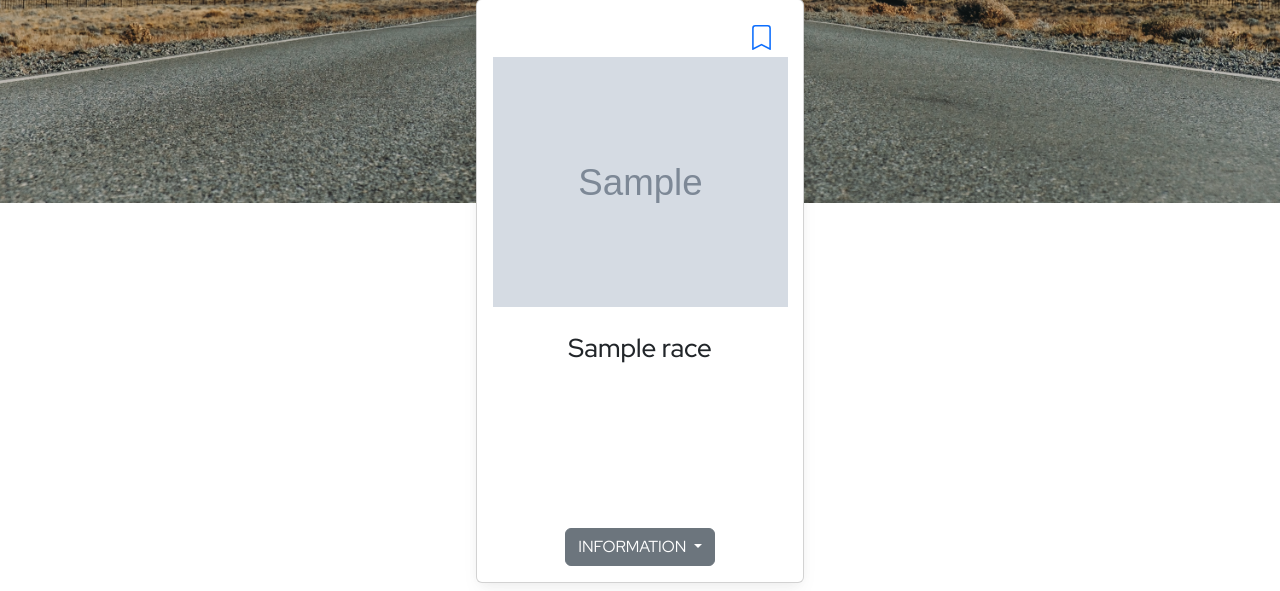
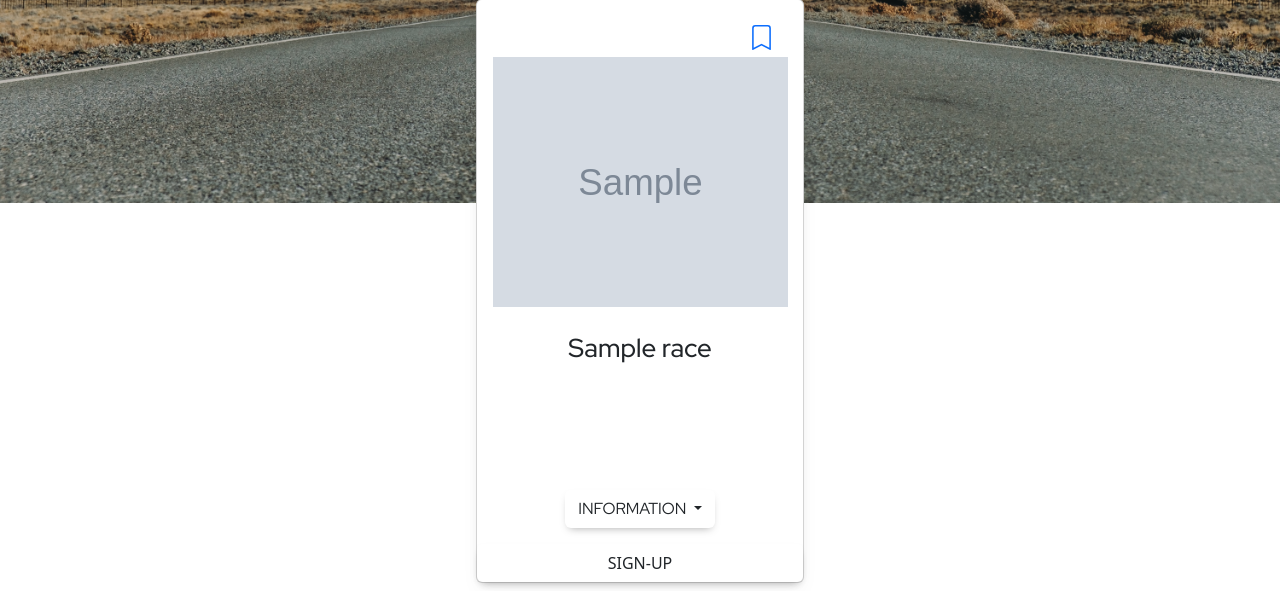
Before and after one commit to PhaseRUN/PhaseRUN-Capstone, a Spring app: template src/main/resources/templates/users/raceSearch.html in a window 1280 px wide. Shown: the part 597-1188 px from the top of the page. Run offline with Thymeleaf, Linux system fonts and the light colour scheme; the template is opened without the code that fills it: most values are stand-ins (such as "Sample title", 1, 10 or a date in 2020); grey boxes marked "Sample" are stand-in pictures; data that the repository does not hold is empty; some of the project's set-up classes (security, data sources, template engines, error pages and the like) are left out, and stand-ins take their place; some libraries are stand-ins or nearby versions.

Commit message:
racesearch link functional, needs styling, can revert back to old boot if needed

```diff
--- a/src/main/resources/templates/users/raceSearch.html
+++ b/src/main/resources/templates/users/raceSearch.html
@@ -91,7 +91,7 @@
                         </div>
                         <div class="card-body general-text d-flex justify-content-center align-items-end">
                             <div class="dropdown-center">
-                                <button class="btn btn-secondary dropdown-toggle" type="button" data-bs-toggle="dropdown" aria-expanded="false">
+                                <button class="btn info-btn dropdown-toggle" type="button" data-bs-toggle="dropdown" aria-expanded="false">
                                     Information
                                 </button>
                                 <div class="dropdown-menu">
@@ -99,6 +99,9 @@
                                 </div>
                             </div>
                         </div>
+                        <div>
+                        <a th:href="${Race.raceURL}" target="_blank" class="btn signup-btn d-flex justify-content-center">Sign-up</a>
+                         </div>
                     </div>
                 </div>
             </div>
```
Also changed, not shown: src/main/resources/static/css/raceSearchModal.css (deleted, +0 -96 lines).
